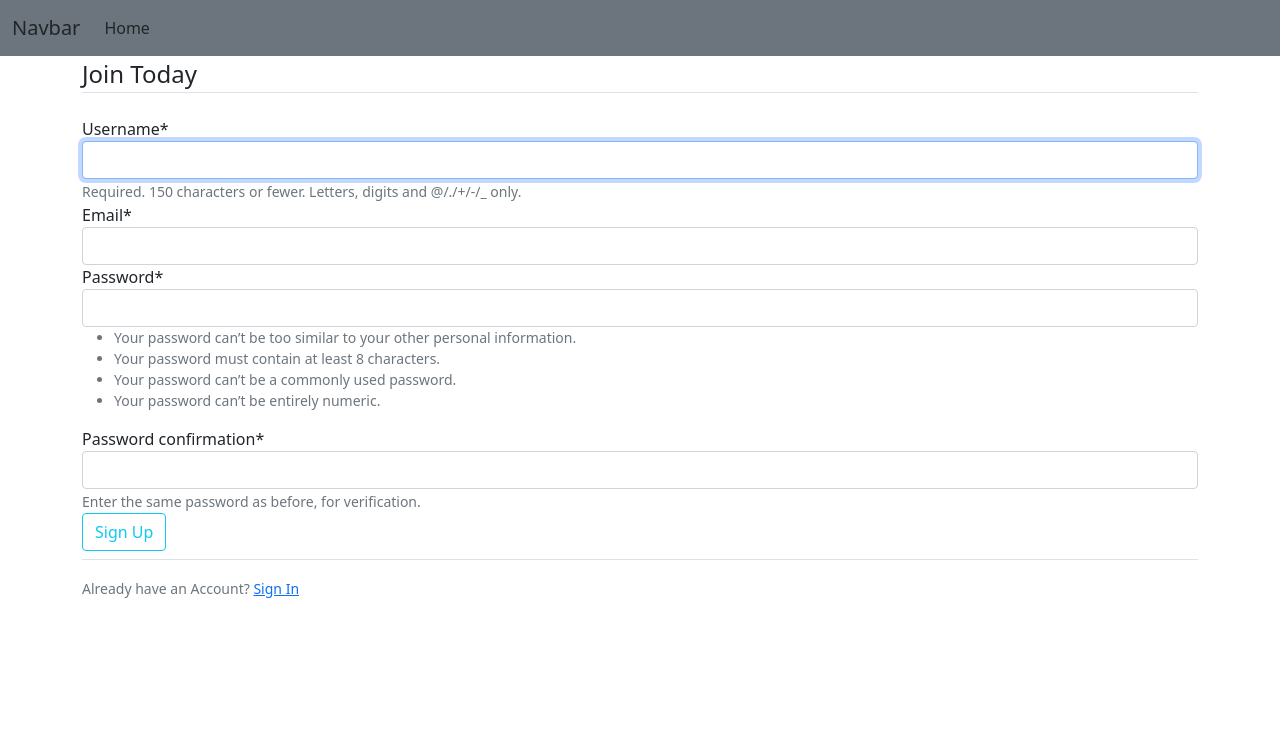
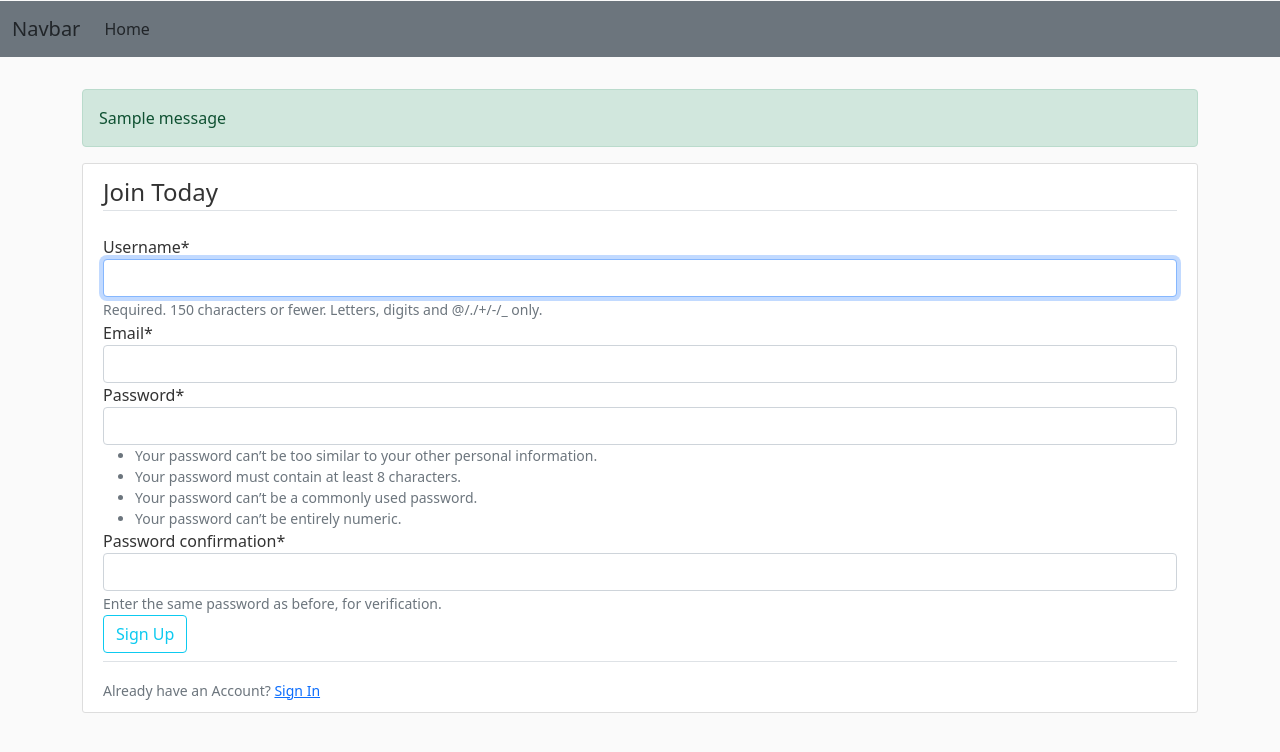
Before and after one commit to miguelpengson/django_bug_tracker, a Django app: template django_bug_tracker/users/templates/users/register.html in a window 1280 px wide. Shown: the top 752 px of the page. Run offline with Django 4.2, Linux system fonts and the light colour scheme; tables that the repository leaves empty hold one stand-in row (values such as "Sample post"); the template is opened without the code that fills it: values that come from a table or form of the project are taken from there, most other values are stand-ins (such as "Sample title", 1, 10 or a date in 2020); one stand-in notice (Sample message) is shown; parts of the project's set-up code (start-up, migrations or seed data) failed here and were passed over; some libraries are stand-ins or nearby versions.

Commit message:
css file and messages created

```diff
--- /dev/null
+++ b/django_bug_tracker/bug_tracker/static/bug_tracker/main.css
@@ -0,0 +1,87 @@
+body {
+    background: #fafafa;
+    color: #333333;
+    margin-top: .5px;
+  }
+
+  h1, h2, h3, h4, h5, h6 {
+    color: #444444;
+  }
+
+  ul {
+    margin: 0;
+  }
+  .navbar {
+    margin-bottom : 2rem;
+  }
+
+  .bg-steel {
+    background-color: #5f788a;
+  }
+
+  .site-header .navbar-nav .nav-link {
+    color: #cbd5db;
+  }
+
+  .site-header .navbar-nav .nav-link:hover {
+    color: #ffffff;
+  }
+
+  .site-header .navbar-nav .nav-link.active {
+    font-weight: 500;
+  }
+
+  .content-section {
+    background: #ffffff;
+    padding: 10px 20px;
+    border: 1px solid #dddddd;
+    border-radius: 3px;
+    margin-bottom: 20px;
+  }
+
+  .article-title {
+    color: #444444;
+  }
+
+  a.article-title:hover {
+    color: #428bca;
+    text-decoration: none;
+  }
+
+  .article-content {
+    white-space: pre-line;
+  }
+
+  .article-img {
+    height: 65px;
+    width: 65px;
+    margin-right: 16px;
+  }
+
+  .article-metadata {
+    padding-bottom: 1px;
+    margin-bottom: 4px;
+    border-bottom: 1px solid #e3e3e3
+  }
+
+  .article-metadata a:hover {
+    color: #333;
+    text-decoration: none;
+  }
+
+  .article-svg {
+    width: 25px;
+    height: 25px;
+    vertical-align: middle;
+  }
+
+  .account-img {
+    height: 125px;
+    width: 125px;
+    margin-right: 20px;
+    margin-bottom: 16px;
+  }
+
+  .account-heading {
+    font-size: 2.5rem;
+  }
--- a/django_bug_tracker/bug_tracker/templates/bug_tracker/base.html
+++ b/django_bug_tracker/bug_tracker/templates/bug_tracker/base.html
@@ -1,3 +1,4 @@
+{% load static %}
 <!doctype html>
 <html lang="en">
   <head>
@@ -8,7 +9,14 @@
     <!-- Bootstrap CSS -->
     <link href="https://cdn.jsdelivr.net/npm/bootstrap@5.0.2/dist/css/bootstrap.min.css" rel="stylesheet" integrity="sha384-EVSTQN3/azprG1Anm3QDgpJLIm9Nao0Yz1ztcQTwFspd3yD65VohhpuuCOmLASjC" crossorigin="anonymous">
 
-    <title>Bug Tracker</title>
+    <link rel="stylesheet" type="text/css" href="{% static 'bug_tracker/main.css' %}">
+
+    {% if title %}
+        <title>Bug Tracker - {{ title }}</title>
+    {% else %}
+        <title>Bug Tracker</title>
+    {% endif %}
+
   </head>
   <body>
   <!-- Bootstrap 5 Navbar -->
@@ -33,7 +41,12 @@
   <!-- End Bootstrap 5 Navbar -->
 
     <div class="container">
-        {% block content %}{% endblock content %}
+      {% if messages %}
+        {% for message in messages %}
+          <div class="alert alert-{{ message.tags }}">{{ message }}</div>
+        {% endfor %}
+      {% endif %}
+      {% block content %}{% endblock content %}
     </div>
 
     <!-- Optional JavaScript; choose one of the two! -->
--- a/django_bug_tracker/users/templates/users/register.html
+++ b/django_bug_tracker/users/templates/users/register.html
@@ -1,7 +1,7 @@
 {% extends "bug_tracker/base.html" %}
 {% load crispy_forms_tags %}
 {% block content %}
-        <div class="content-section">
+        <div class="content-section mt-">
             <form method="POST">
             {% csrf_token %}
             <fieldset class="form-group">
```
